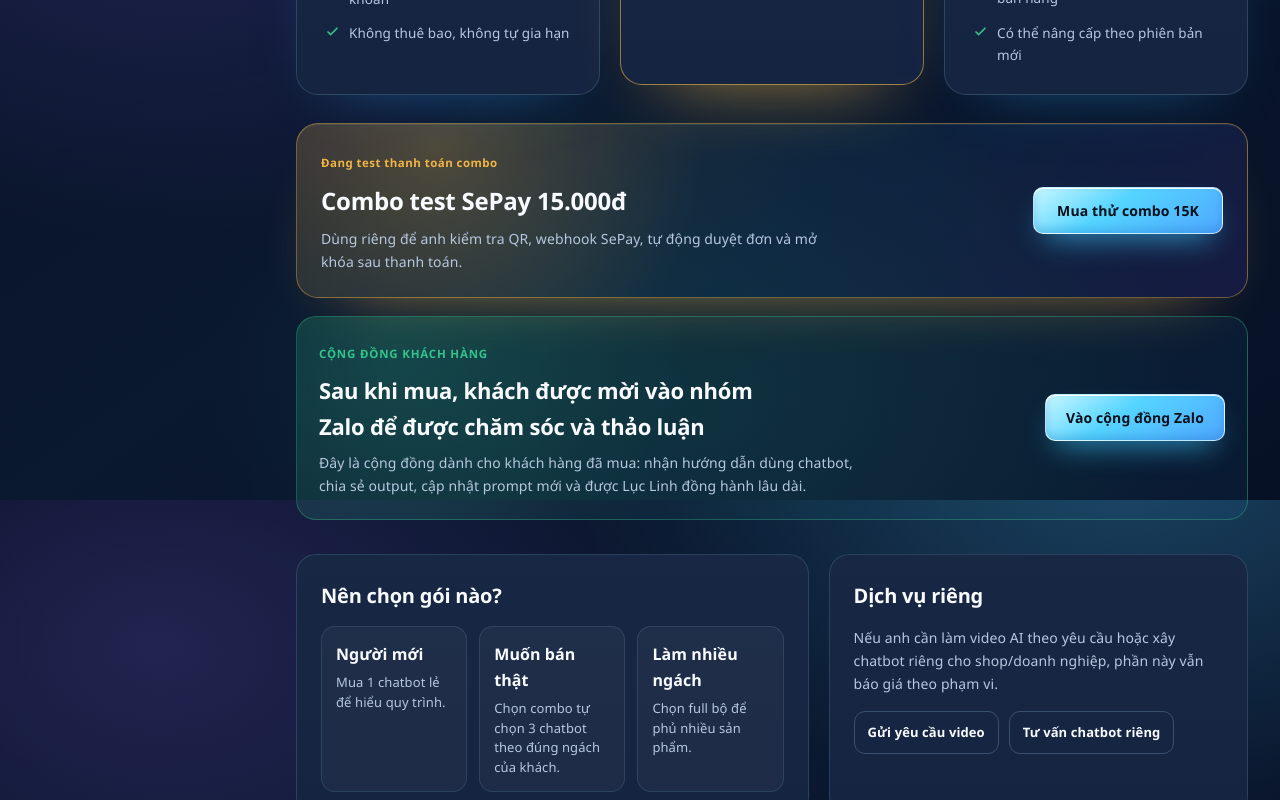
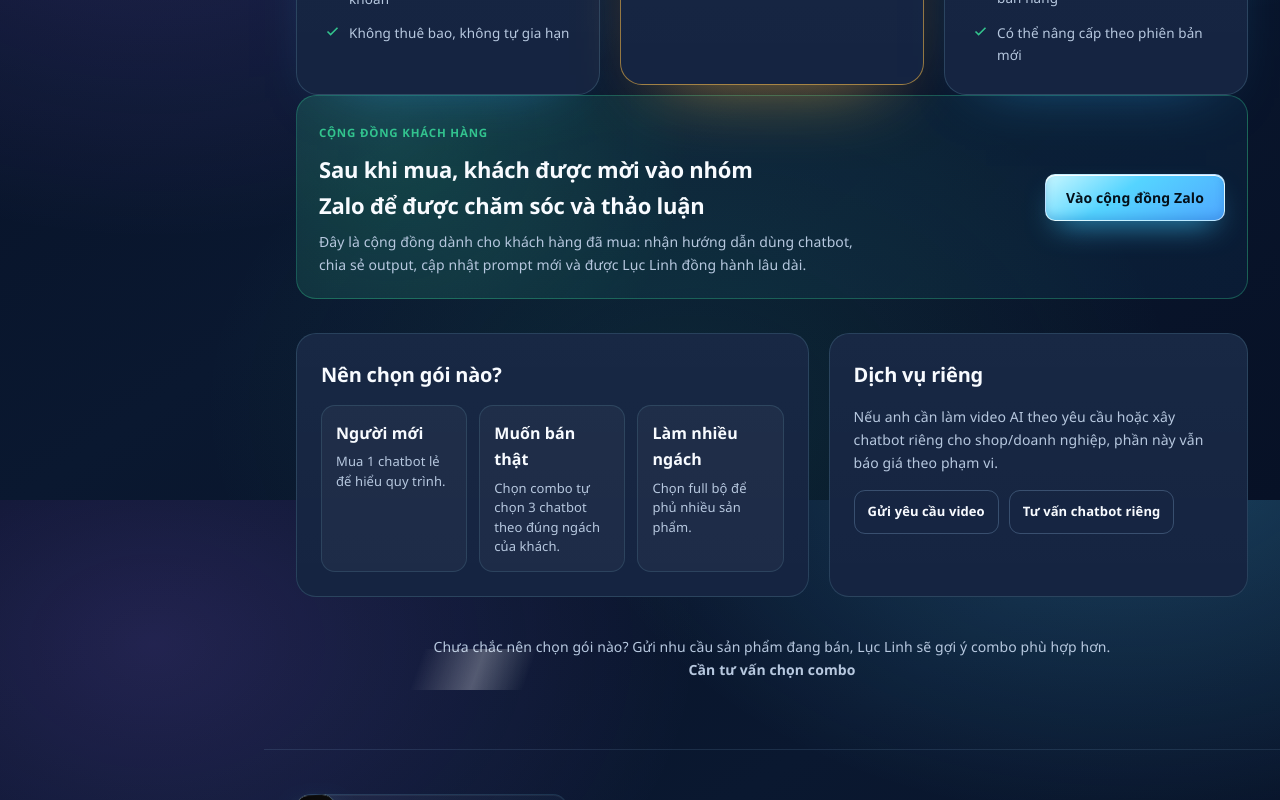
Before and after one commit to baggball/luc-linh-media, a Next.js app: page /bang-gia in a window 1280 px wide. Shown: the part 1100-1900 px from the top of the page. Built offline with nearby package versions, Linux system fonts and the light colour scheme; no server answers.

Commit message:
Remove test combo from pricing

```diff
--- a/app/bang-gia/BangGiaClient.tsx
+++ b/app/bang-gia/BangGiaClient.tsx
@@ -115,17 +115,6 @@ export default function BangGiaClient() {
         ))}
       </div>
 
-      <div className={styles.comboBand}>
-        <div>
-          <span className={styles.comboKicker}>Đang test thanh toán combo</span>
-          <h2>Combo test SePay 15.000đ</h2>
-          <p>Dùng riêng để anh kiểm tra QR, webhook SePay, tự động duyệt đơn và mở khóa sau thanh toán.</p>
-        </div>
-        <Link className="btn btn-primary" href="/chatbot/combo-test-sepay-15-000d">
-          Mua thử combo 15K
-        </Link>
-      </div>
-
       <div className={styles.communityBand}>
         <div>
           <span>Cộng đồng khách hàng</span>
@@ -157,7 +146,7 @@ export default function BangGiaClient() {
       </div>
 
       <div className={styles.below}>
-        <p>Gợi ý: sau khi test combo 15K thành công, anh có thể đổi combo thật thành sản phẩm riêng để khách mua trực tiếp.</p>
+        <p>Chưa chắc nên chọn gói nào? Gửi nhu cầu sản phẩm đang bán, Lục Linh sẽ gợi ý combo phù hợp hơn.</p>
         <Link className="btn" href="/lien-he">
           Cần tư vấn chọn combo
         </Link>
```
